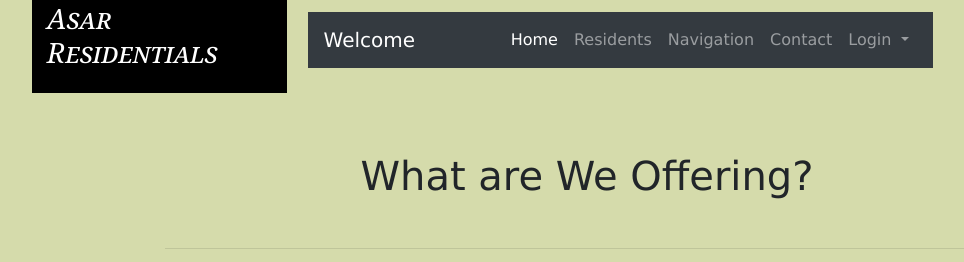
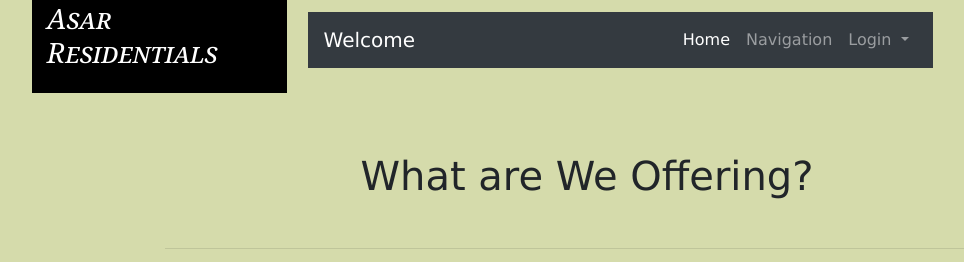
Before and after one commit to onurataasar/Project-1_DesignApartmentManager, a PHP site: page /homepage.php in a window 1280 px wide. Shown: the top 262 px of the page, without its empty margins (53-1017 px from the left). Run offline with PHP 8.4, Linux system fonts and the light colour scheme.

Commit message:
Update homepage.php

```diff
--- a/homepage.php
+++ b/homepage.php
@@ -6,7 +6,7 @@
   <meta name="viewport" content="width=device-width, initial-scale=1, shrink-to-fit=no">
   <!-- Bootstrap CSS -->
   <link rel="stylesheet" href="https://cdn.jsdelivr.net/npm/bootstrap@4.5.3/dist/css/bootstrap.min.css" integrity="sha384-TX8t27EcRE3e/ihU7zmQxVncDAy5uIKz4rEkgIXeMed4M0jlfIDPvg6uqKI2xXr2" crossorigin="anonymous">
-  <link rel="stylesheet" href="./css/homepage.css">
+  <link rel="stylesheet" href="homepage.css">
   <title>Asar Apartments</title>
 </head>
 <body>
@@ -30,15 +30,8 @@
     <ul class="navbar-nav ml-auto">
       <li class="nav-item active">
         <a class="nav-link" href="homepage.php">Home <span class="sr-only">(current)</span></a>
-      </li>
-      <li class="nav-item">
-        <a class="nav-link" href="residents.html">Residents</a>
-      </li>
       <li class="nav-item">
       <a class="nav-link" href="https://www.google.com/maps/@36.6728673,30.5570388,16.24z"target="_blank">Navigation</a>
-      </li>
-      <li class="nav-item">
-        <a class="nav-link" href="contactus.html">Contact</a>
       </li>
       <li class="nav-item dropdown">
         <a class="nav-link dropdown-toggle" href="#" id="navbarDropdown" role="button" data-toggle="dropdown" aria-haspopup="true" aria-expanded="false">
@@ -177,12 +170,12 @@
     <div class="carousel-inner">
       <div class="carousel-item active">
         <div class="carousel-caption">
-          <h2 class="display-5">Covid-19 Protocols<br><small><br>Due to pandemic reasons, our management will not be able to meet you in person. Please use the Contact Us section in our site.</small></h2>
+          <h2 class="display-5">Covid-19 Protocols<br><small><br>Due to pandemic reasons, our management will not be able to meet you in person. </small></h2>
         </div>
       </div>
       <div class="carousel-item">
         <div class="carousel-caption">
-          <h2 class="display-5">Who are Our Neighbours?<br><small><br>You can see our current residents in the Resident section.</small></h2>
+          <h2 class="display-5">Announcement<br><small><br>Please do not forget to pay your rents of this month!</small></h2>
         </div>
       </div>
     </div>
```
